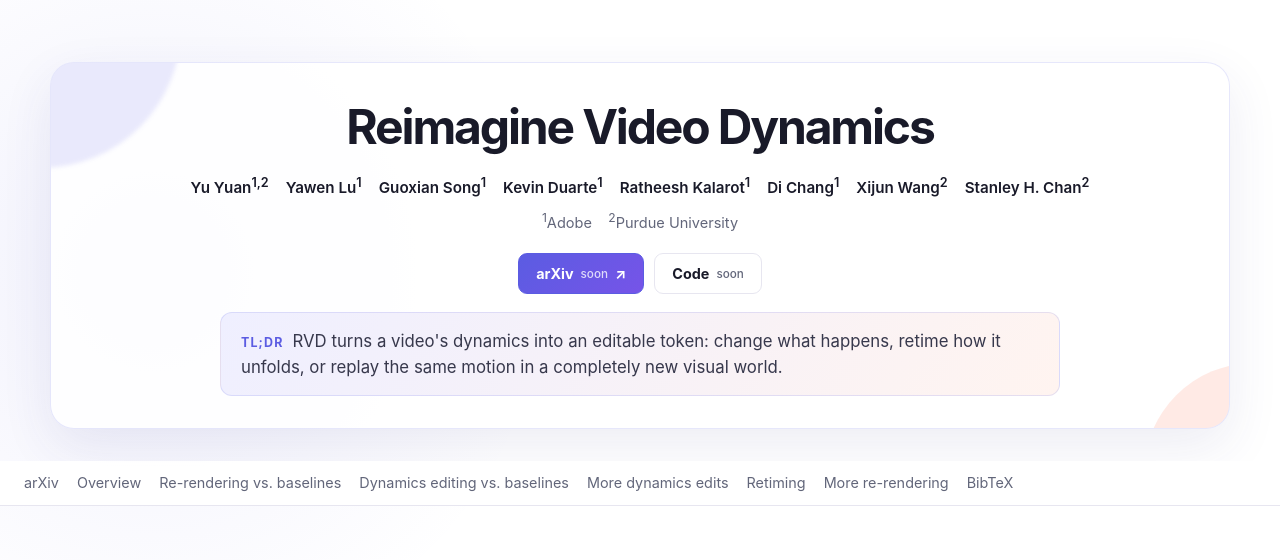
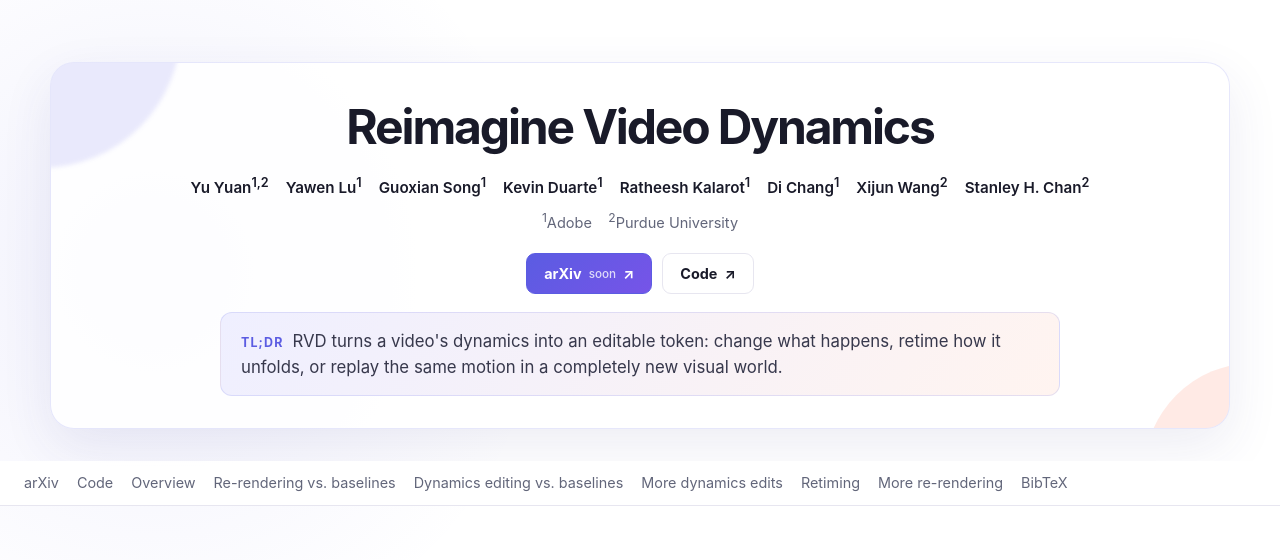
Before and after one commit to yuyuan-space/RVD, a plain HTML site: page index.html in a window 1280 px wide. Shown: the top 560 px of the page. Drawn offline with Linux system fonts and the light colour scheme.

Commit message:
add code link

```diff
--- a/index.html
+++ b/index.html
@@ -27,11 +27,11 @@ h1{position:relative;font-size:3rem;line-height:1.08;margin:0 0 20px;letter-spac
 .tldr{position:relative;max-width:840px;margin:18px auto 0;padding:15px 20px;color:#37384c;font-size:1.05rem;line-height:1.55;background:linear-gradient(125deg,#efefff,#fff4f0);border:1px solid rgba(91,92,226,.15);border-radius:12px;text-align:left}
 .tldr strong{color:var(--accent);font-size:.78rem;letter-spacing:.09em;text-transform:uppercase;margin-right:9px}
 .project-links{position:relative;display:flex;justify-content:center;align-items:center;gap:10px;margin-top:18px}
-.project-links a,.project-links .disabled{display:inline-flex;align-items:center;justify-content:center;gap:7px;min-height:40px;padding:8px 17px;border-radius:9px;text-decoration:none;font-weight:650;font-size:.9rem;border:1px solid var(--accent);color:#fff;background:linear-gradient(135deg,var(--accent),#7654e8);transition:transform .18s ease,box-shadow .18s ease,border-color .18s ease}
+.project-links a{display:inline-flex;align-items:center;justify-content:center;gap:7px;min-height:40px;padding:8px 17px;border-radius:9px;text-decoration:none;font-weight:650;font-size:.9rem;border:1px solid var(--accent);color:#fff;background:linear-gradient(135deg,var(--accent),#7654e8);transition:transform .18s ease,box-shadow .18s ease,border-color .18s ease}
 .project-links a:hover{transform:translateY(-1px);box-shadow:0 8px 20px rgba(91,92,226,.24)}
-.project-links .disabled{cursor:default;background:#fff;color:var(--ink);border-color:var(--line)}
+.project-links a.secondary{background:#fff;color:var(--ink);border-color:var(--line)}
+.project-links a.secondary:hover{color:var(--accent);border-color:rgba(91,92,226,.4)}
 .project-links small{font-size:.73rem;font-weight:500;color:inherit;opacity:.78}
-.project-links .disabled small{color:var(--muted);opacity:1}
 nav.toc{position:sticky;top:0;z-index:10;background:rgba(255,255,255,.92);backdrop-filter:blur(9px);border-bottom:1px solid var(--line)}
 nav.toc .wrap{display:flex;flex-wrap:wrap;gap:4px 18px;align-items:center;padding-block:10px}
 nav.toc a{color:var(--muted);text-decoration:none;font-size:.9rem;white-space:nowrap}
@@ -99,7 +99,7 @@ footer{color:var(--muted);font-size:.85rem;text-align:center;padding:40px 0 60px
     <p class="affiliations"><sup>1</sup>Adobe &nbsp;&nbsp; <sup>2</sup>Purdue University</p>
     <div class="project-links" aria-label="Project resources">
       <a href="https://arxiv.org/abs/2606.00499" target="_blank" rel="noopener" aria-label="arXiv paper coming soon">arXiv <small>soon</small> <span aria-hidden="true">&#8599;</span></a>
-      <span class="disabled">Code <small>soon</small></span>
+      <a class="secondary" href="https://github.com/pandayuanyu/RVD" target="_blank" rel="noopener">Code <span aria-hidden="true">&#8599;</span></a>
     </div>
     <p class="tldr"><strong>TL;DR</strong>RVD turns a video's dynamics into an editable token: change what happens, retime how it unfolds, or replay the same motion in a completely new visual world.</p>
   </div>
@@ -107,6 +107,7 @@ footer{color:var(--muted);font-size:.85rem;text-align:center;padding:40px 0 60px
 
 <nav class="toc"><div class="wrap">
   <a href="https://arxiv.org/abs/2606.00499" target="_blank" rel="noopener">arXiv</a>
+  <a href="https://github.com/pandayuanyu/RVD" target="_blank" rel="noopener">Code</a>
   <a href="#overview">Overview</a>
   <a href="#renderer">Re-rendering vs. baselines</a>
   <a href="#editor">Dynamics editing vs. baselines</a>
```
